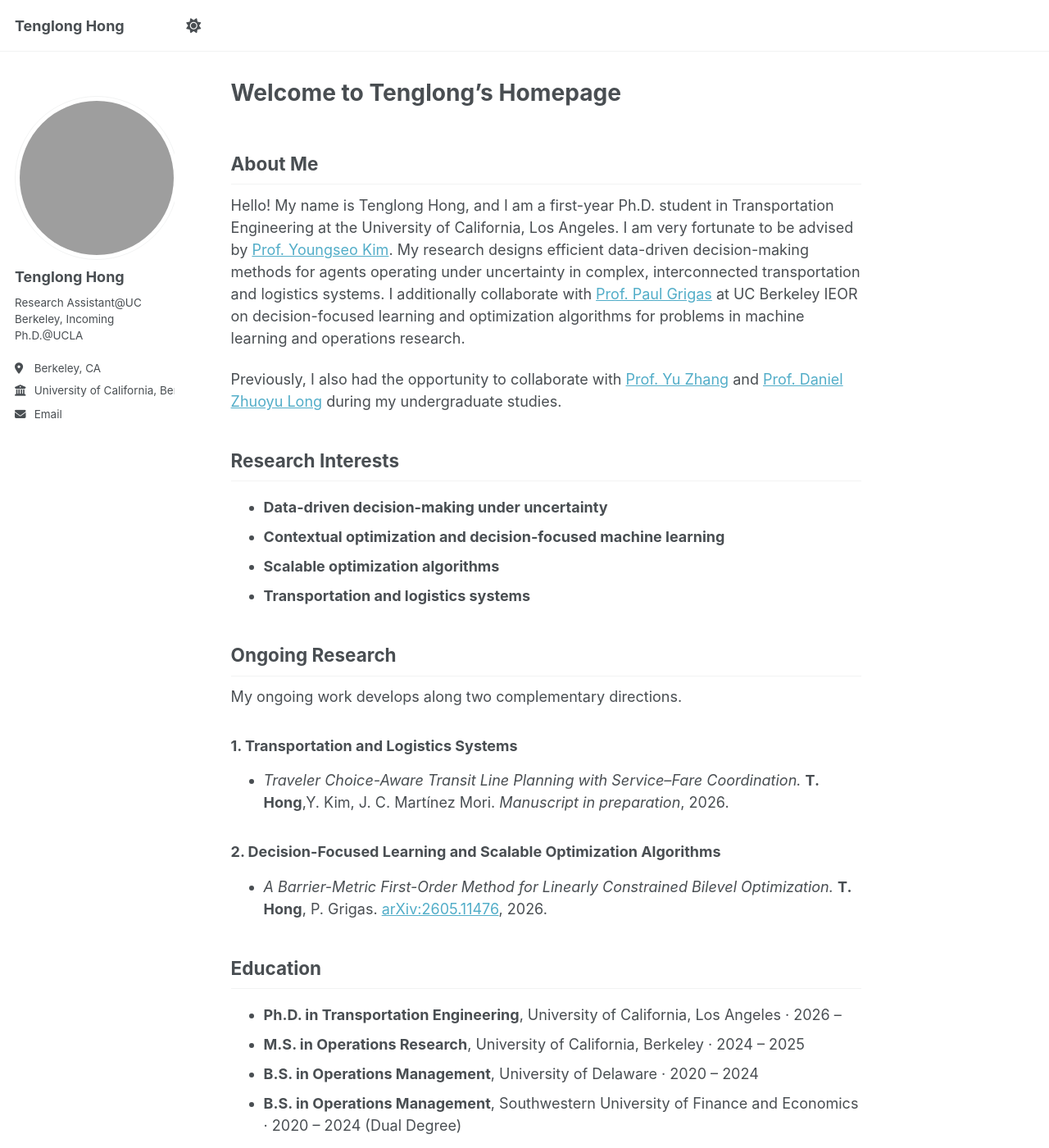
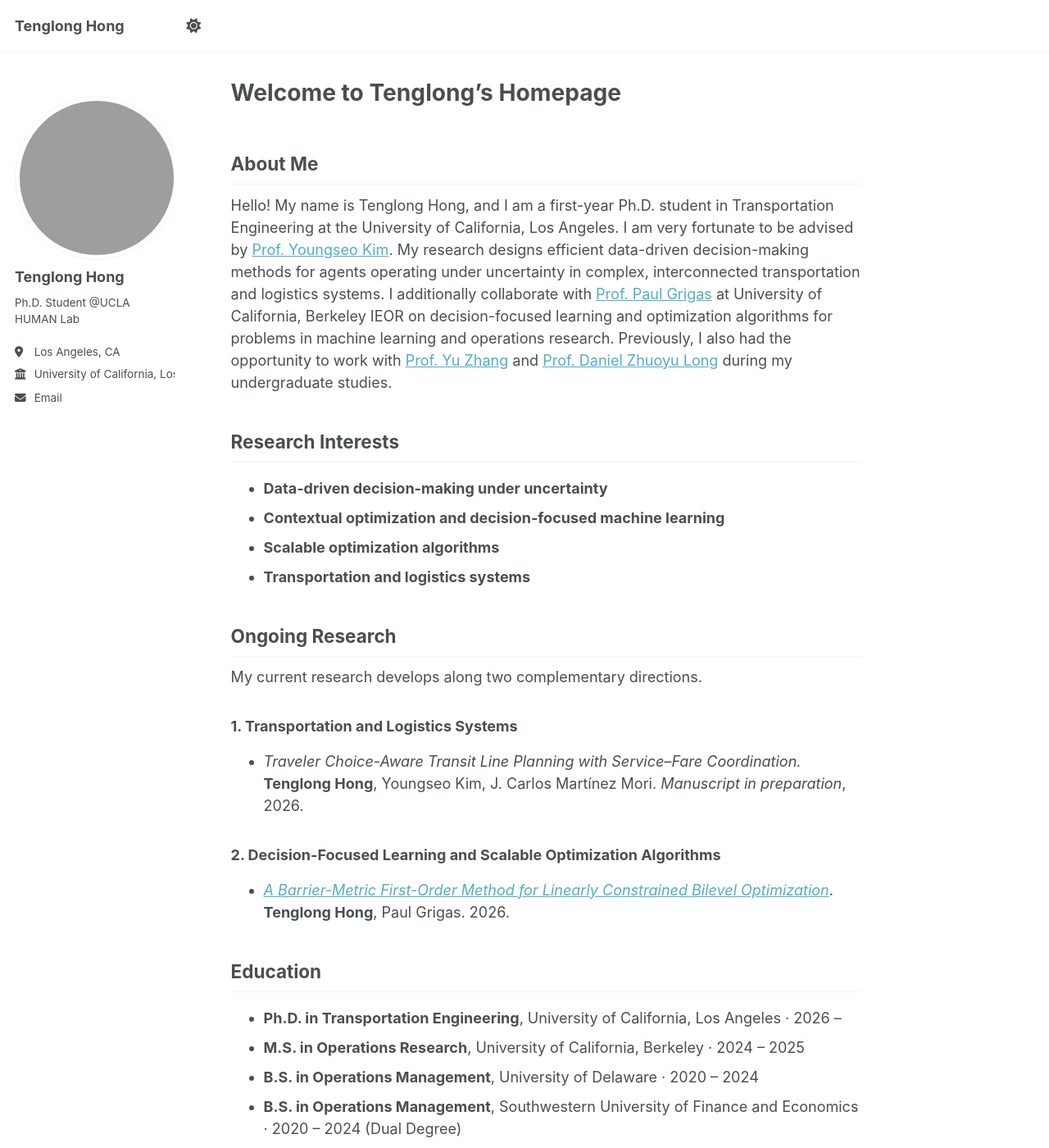
Before and after one commit to Tenglonghong/Tenglonghong.github.io, a Jekyll site: the page built from _pages/about.md, in a window 1280 px wide and 1400 px high. Shown: the whole window at 82% size. Built offline with Jekyll 4.4.1, drawn with Linux system fonts in a browser that asks for light colours; a script that is not in the unit is left out.

Commit message:
Update profile sidebar for UCLA and refine about page
- Switch author sidebar to UCLA HUMAN Lab affiliation, Los Angeles location, and UCLA email
- Consolidate About Me into a single paragraph and italicize Barrier-Metric paper title

Co-authored-by: Cursor <cursoragent@cursor.com>

```diff
--- a/_config.yml
+++ b/_config.yml
@@ -26,11 +26,11 @@ author:
   avatar           : "photo.png"
   name             : "Tenglong Hong"
   pronouns         : # example: "she/her"
-  bio              : "Research Assistant@UC Berkeley, Incoming Ph.D.@UCLA"
-  location         : "Berkeley, CA"
-  employer         : "University of California, Berkeley"
+  bio              : "Ph.D. Student @UCLA HUMAN Lab"
+  location         : "Los Angeles, CA"
+  employer         : "University of California, Los Angeles"
   # uri              : # URL
-  email            : "tenglong_hong@berkeley.edu"
+  email            : "tlhong0802@ucla.edu"
 
   # # Academic websites
   academia         : # URL
--- a/_pages/about.md
+++ b/_pages/about.md
@@ -10,9 +10,7 @@ redirect_from:
 
 ## About Me
 
-Hello! My name is Tenglong Hong, and I am a first-year Ph.D. student in Transportation Engineering at the University of California, Los Angeles. I am very fortunate to be advised by [Prof. Youngseo Kim](https://sites.google.com/cornell.edu/youngseokim/home). My research designs efficient data-driven decision-making methods for agents operating under uncertainty in complex, interconnected transportation and logistics systems. I additionally collaborate with [Prof. Paul Grigas](https://grigas.ieor.berkeley.edu) at UC Berkeley IEOR on decision-focused learning and optimization algorithms for problems in machine learning and operations research.
-
-Previously, I also had the opportunity to collaborate with [Prof. Yu Zhang](https://gs.swufe.edu.cn/info/1123/20521.htm) and [Prof. Daniel Zhuoyu Long](https://www.se.cuhk.edu.hk/people/academic-staff/prof-long-zhuoyu-daniel/) during my undergraduate studies.
+Hello! My name is Tenglong Hong, and I am a first-year Ph.D. student in Transportation Engineering at the University of California, Los Angeles. I am very fortunate to be advised by [Prof. Youngseo Kim](https://sites.google.com/cornell.edu/youngseokim/home). My research designs efficient data-driven decision-making methods for agents operating under uncertainty in complex, interconnected transportation and logistics systems. I additionally collaborate with [Prof. Paul Grigas](https://grigas.ieor.berkeley.edu) at University of California, Berkeley IEOR on decision-focused learning and optimization algorithms for problems in machine learning and operations research. Previously, I also had the opportunity to work with [Prof. Yu Zhang](https://gs.swufe.edu.cn/info/1123/20521.htm) and [Prof. Daniel Zhuoyu Long](https://www.se.cuhk.edu.hk/people/academic-staff/prof-long-zhuoyu-daniel/) during my undergraduate studies.
 
 
 ## Research Interests
@@ -25,15 +23,15 @@ Previously, I also had the opportunity to collaborate with [Prof. Yu Zhang](http
 
 ## Ongoing Research
 
-My ongoing work develops along two complementary directions.
+My current research develops along two complementary directions.
 
 ### 1. Transportation and Logistics Systems
 
-- *Traveler Choice-Aware Transit Line Planning with Service–Fare Coordination.* **T. Hong**,Y. Kim, J. C. Martínez Mori. *Manuscript in preparation*, 2026.
+- *Traveler Choice-Aware Transit Line Planning with Service–Fare Coordination.* **Tenglong Hong**, Youngseo Kim, J. Carlos Martínez Mori. *Manuscript in preparation*, 2026.
 
 ### 2. Decision-Focused Learning and Scalable Optimization Algorithms
 
-- *A Barrier-Metric First-Order Method for Linearly Constrained Bilevel Optimization.* **T. Hong**, P. Grigas. [arXiv:2605.11476](https://arxiv.org/abs/2605.11476), 2026.
+- [*A Barrier-Metric First-Order Method for Linearly Constrained Bilevel Optimization*](https://arxiv.org/abs/2605.11476). **Tenglong Hong**, Paul Grigas. 2026.
 
 
 ## Education
```
